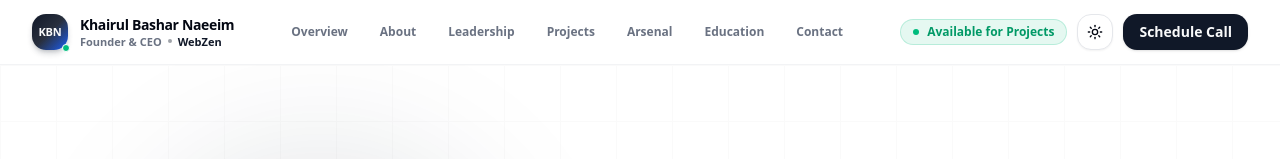
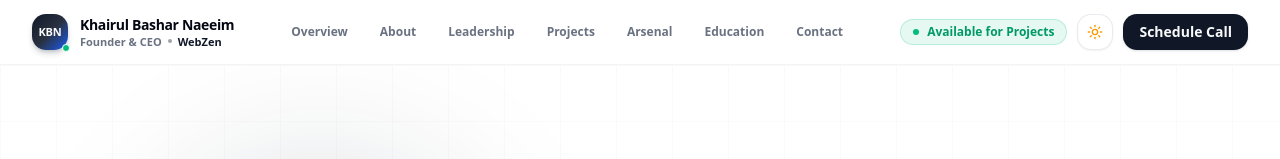
Before and after one commit to knaeeim/portfolio-updated, a Next.js app: page / in a window 1280 px wide. Shown: the top 159 px of the page. Built offline with nearby package versions, Linux system fonts and the light colour scheme.

Commit message:
fix: convert theme toggle to instant 1-click switch and fix dark mode variant in Tailwind v4

```diff
--- a/app/globals.css
+++ b/app/globals.css
@@ -2,7 +2,7 @@
 @import "tw-animate-css";
 @import "shadcn/tailwind.css";
 
-@custom-variant dark (&:is(.dark *));
+@custom-variant dark (&:where(.dark, .dark *));
 
 @theme inline {
   --color-background: var(--background);
--- a/app/layout.tsx
+++ b/app/layout.tsx
@@ -48,7 +48,7 @@ export default function RootLayout({
     children: React.ReactNode;
 }>) {
     return (
-        <html lang="en" suppressHydrationWarning className="overflow-x-hidden">
+        <html lang="en" suppressHydrationWarning>
             <body className={`${geistSans.variable} ${geistMono.variable} antialiased overflow-x-hidden min-h-screen`}>
                 <ThemeProvider
                     attribute="class"
--- a/components/Theme-Switcher.tsx
+++ b/components/Theme-Switcher.tsx
@@ -3,56 +3,52 @@
 import * as React from "react";
 import { Moon, Sun } from "lucide-react";
 import { useTheme } from "next-themes";
-
 import { Button } from "@/components/ui/button";
-import {
-    DropdownMenu,
-    DropdownMenuContent,
-    DropdownMenuItem,
-    DropdownMenuTrigger,
-} from "@/components/ui/dropdown-menu";
 
 export function ModeToggle() {
-    const { setTheme } = useTheme();
+    const { theme, setTheme, resolvedTheme } = useTheme();
     const [mounted, setMounted] = React.useState(false);
 
     React.useEffect(() => {
         setMounted(true);
     }, []);
 
+    const toggleTheme = () => {
+        const current = resolvedTheme || theme;
+        const nextTheme = current === "dark" ? "light" : "dark";
+        setTheme(nextTheme);
+    };
+
     if (!mounted) {
         return (
             <Button
                 variant="outline"
                 size="sm"
-                className="w-9 h-9 p-0 rounded-xl"
+                className="w-9 h-9 p-0 rounded-xl border-border/80 text-muted-foreground hover:text-foreground cursor-pointer"
                 aria-label="Toggle theme"
                 suppressHydrationWarning>
-                <Sun className="h-[1.2rem] w-[1.2rem]" />
+                <Sun className="h-[1.15rem] w-[1.15rem]" />
                 <span className="sr-only">Toggle theme</span>
             </Button>
         );
     }
 
+    const isDark = (resolvedTheme || theme) === "dark";
+
     return (
-        <DropdownMenu>
-            <DropdownMenuTrigger asChild>
         <Button
-                    id="theme-switcher-button"
+            type="button"
             variant="outline"
             size="sm"
-                    className="w-9 h-9 p-0 rounded-xl"
+            onClick={toggleTheme}
+            id="theme-switcher-button"
+            className="w-9 h-9 p-0 rounded-xl border-border/80 hover:bg-muted/80 transition-all cursor-pointer relative"
+            aria-label={`Switch to ${isDark ? "light" : "dark"} mode`}
+            title={`Current: ${isDark ? "Dark" : "Light"} mode. Click to switch to ${isDark ? "Light" : "Dark"}.`}
             suppressHydrationWarning>
-                    <Sun className="h-[1.2rem] w-[1.2rem] scale-100 rotate-0 transition-all dark:scale-0 dark:-rotate-90" />
-                    <Moon className="absolute h-[1.2rem] w-[1.2rem] scale-0 rotate-90 transition-all dark:scale-100 dark:rotate-0" />
+            <Sun className="h-[1.15rem] w-[1.15rem] transition-all duration-300 rotate-0 scale-100 dark:-rotate-90 dark:scale-0 text-amber-500" />
+            <Moon className="absolute h-[1.15rem] w-[1.15rem] transition-all duration-300 rotate-90 scale-0 dark:rotate-0 dark:scale-100 text-blue-400" />
             <span className="sr-only">Toggle theme</span>
         </Button>
-            </DropdownMenuTrigger>
-            <DropdownMenuContent align="end">
-                <DropdownMenuItem onClick={() => setTheme("light")}>Light</DropdownMenuItem>
-                <DropdownMenuItem onClick={() => setTheme("dark")}>Dark</DropdownMenuItem>
-                <DropdownMenuItem onClick={() => setTheme("system")}>System</DropdownMenuItem>
-            </DropdownMenuContent>
-        </DropdownMenu>
     );
 }
```
Lines whose indentation alone changed are shown as unchanged.
